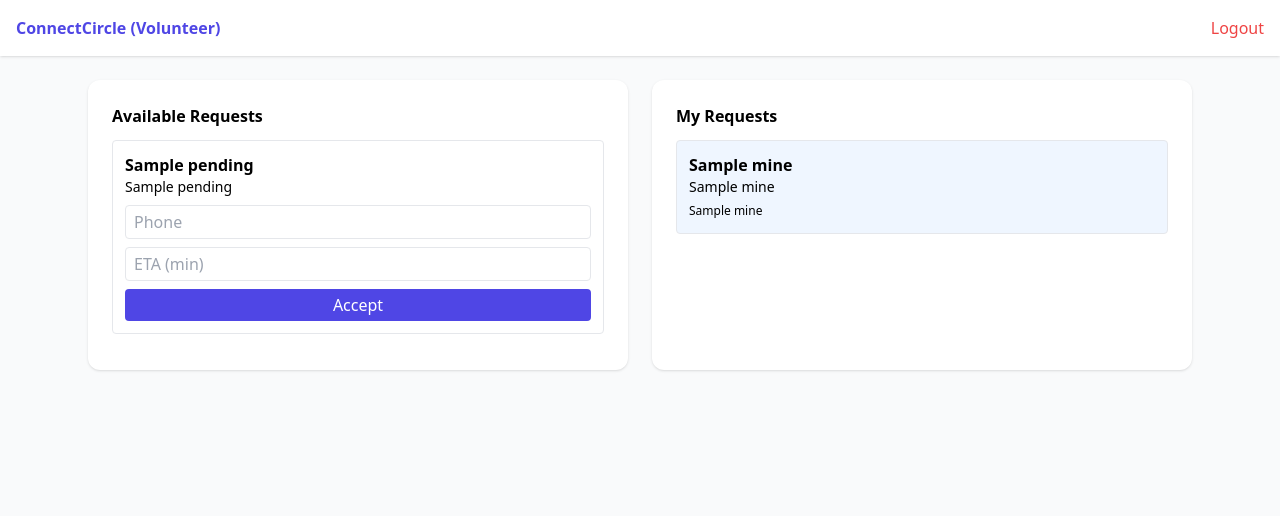
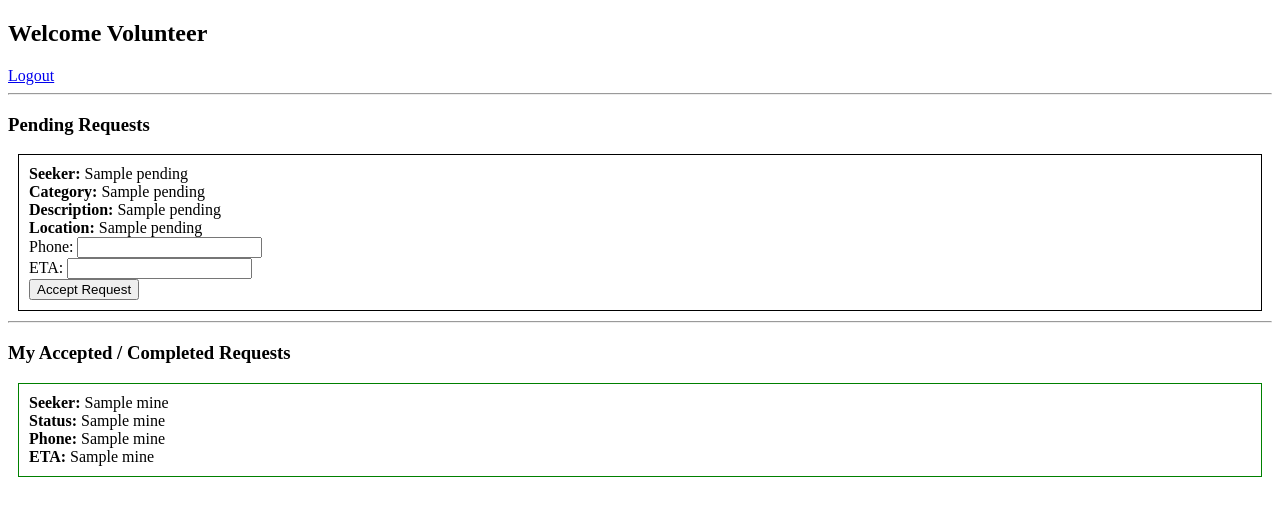
Before and after one commit to PriyankaSrvce/ConnectCircle, a Flask app: template templates/volunteer.html in a window 1280 px wide. Shown: the top 516 px of the page. Run offline with Flask 3, Linux system fonts and the light colour scheme; the template is opened without the code that fills it: most values are stand-ins (such as "Sample title", 1, 10 or a date in 2020); some libraries are stand-ins or nearby versions.

Commit message:
Final ConnectCircle prototype

```diff
--- a/app.py
+++ b/app.py
@@ -5,31 +5,51 @@ from datetime import datetime
 app = Flask(__name__)
 app.secret_key = "connectcircle"
 
+# ---------- DATABASE ----------
 def db():
     return sqlite3.connect("database.db")
 
 # ---------- AUTH ----------
-@app.route("/", methods=["GET","POST"])
+@app.route("/", methods=["GET", "POST"])
 def login():
     if request.method == "POST":
-        u,p = request.form["username"], request.form["password"]
-        con=db(); cur=con.cursor()
-        cur.execute("SELECT username,role FROM users WHERE username=? AND password=?", (u,p))
-        user=cur.fetchone(); con.close()
+        u = request.form["username"]
+        p = request.form["password"]
+
+        con = db()
+        cur = con.cursor()
+        cur.execute(
+            "SELECT username, role FROM users WHERE username=? AND password=?",
+            (u, p)
+        )
+        user = cur.fetchone()
+        con.close()
+
         if user:
-            session["user"],session["role"]=user
-            return redirect("/seeker" if user[1]=="Seeker" else "/volunteer")
+            session["user"] = user[0]
+            session["role"] = user[1]
+            return redirect("/seeker" if user[1] == "Seeker" else "/volunteer")
+
     return render_template("login.html")
 
-@app.route("/signup", methods=["GET","POST"])
+
+@app.route("/signup", methods=["GET", "POST"])
 def signup():
-    if request.method=="POST":
-        con=db(); cur=con.cursor()
-        cur.execute("INSERT INTO users VALUES(NULL,?,?,?)",
-                    (request.form["username"],request.form["password"],request.form["role"]))
-        con.commit(); con.close()
+    if request.method == "POST":
+        con = db()
+        cur = con.cursor()
+        cur.execute(
+            "INSERT INTO users VALUES (NULL, ?, ?, ?)",
+            (request.form["username"],
+             request.form["password"],
+             request.form["role"])
+        )
+        con.commit()
+        con.close()
         return redirect("/")
+
     return render_template("signup.html")
+
 
 @app.route("/logout")
 def logout():
@@ -38,104 +58,166 @@ def logout():
 
 # ---------- EMERGENCY CLASSIFIER ----------
 def classify(category, description):
-    score=0; reasons=[]
-    if category in ["Medical","Safety","Mobility"]:
-        score+=1; reasons.append("Emergency Category")
+    score = 0
+    reasons = []
 
-    keywords=["urgent","emergency","severe pain","accident","critical",
-              "bleeding","fell down","injured","cant breathe","chest pain","stroke"]
-    hits=sum(bool(re.search(rf"\b{k}\b",description.lower())) for k in keywords)
-    if hits>=2:
-        score+=1; reasons.append(f"{hits} Urgent Keywords")
+    if category in ["Medical", "Safety", "Mobility"]:
+        score += 1
+        reasons.append("Emergency Category")
 
-    con=db(); cur=con.cursor()
+    keywords = [
+        "urgent", "emergency", "accident", "bleeding",
+        "severe pain", "critical", "injured", "fell down",
+        "cant breathe", "chest pain", "stroke"
+    ]
+
+    hits = sum(
+        1 for k in keywords
+        if re.search(rf"\b{k}\b", description.lower())
+    )
+
+    if hits >= 2:
+        score += 1
+        reasons.append(f"{hits} Urgent Keywords")
+
+    con = db()
+    cur = con.cursor()
     cur.execute("SELECT COUNT(*) FROM users WHERE role='Volunteer'")
-    total=cur.fetchone()[0]
+    total = cur.fetchone()[0]
+
     cur.execute("SELECT COUNT(*) FROM requests WHERE status='Accepted'")
-    busy=cur.fetchone()[0]
-    available=max(total-busy,0)
-    if available==0:
-        score+=1; reasons.append("No Volunteers Available")
+    busy = cur.fetchone()[0]
     con.close()
 
-    return score>0, ", ".join(reasons)
+    if total - busy <= 0:
+        score += 1
+        reasons.append("No Volunteers Available")
+
+    return score > 0, ", ".join(reasons)
 
 # ---------- SEEKER ----------
-@app.route("/seeker", methods=["GET","POST"])
+@app.route("/seeker", methods=["GET", "POST"])
 def seeker():
-    if session.get("role")!="Seeker": return redirect("/")
-    con=db(); cur=con.cursor()
+    if session.get("role") != "Seeker":
+        return redirect("/")
 
-    if request.method=="POST":
-        emergency,reasons=classify(
+    con = db()
+    cur = con.cursor()
+
+    if request.method == "POST":
+        emergency, reasons = classify(
             request.form["category"],
             request.form["description"]
         )
+
         cur.execute("""
-        INSERT INTO requests VALUES
-        (NULL,?,?,?,?,?,'Pending',NULL,NULL,NULL,NULL,NULL,0,?,?)
-        """,(session["user"],
-             request.form["category"],
-             request.form["description"],
-             request.form["location"],
-             1 if emergency else 0,
-             datetime.now().strftime("%Y-%m-%d %H:%M"),
-             reasons))
+            INSERT INTO requests VALUES
+            (NULL,?,?,?,?,?,'Pending',NULL,NULL,NULL,NULL,NULL,0,?,?)
+        """, (
+            session["user"],
+            request.form["category"],
+            request.form["description"],
+            request.form["location"],
+            1 if emergency else 0,
+            datetime.now().strftime("%Y-%m-%d %H:%M"),
+            reasons
+        ))
         con.commit()
 
-    cur.execute("SELECT * FROM requests WHERE seeker=?", (session["user"],))
-    data=cur.fetchall(); con.close()
+    cur.execute(
+        "SELECT * FROM requests WHERE seeker=?",
+        (session["user"],)
+    )
+    data = cur.fetchall()
+    con.close()
+
     return render_template("seeker.html", requests=data)
+
 
 @app.route("/rate", methods=["POST"])
 def rate():
-    con=db(); cur=con.cursor()
+    con = db()
+    cur = con.cursor()
+
     cur.execute("""
-    UPDATE requests SET rating=?,feedback=?,rated=1
-    WHERE id=? AND seeker=?
-    """,(request.form["rating"],request.form["feedback"],
-         request.form["id"],session["user"]))
-    con.commit(); con.close()
+        UPDATE requests
+        SET rating=?, feedback=?, rated=1
+        WHERE id=? AND seeker=?
+    """, (
+        request.form["rating"],
+        request.form["feedback"],
+        request.form["id"],
+        session["user"]
+    ))
+
+    con.commit()
+    con.close()
     return redirect("/seeker")
 
 # ---------- VOLUNTEER ----------
-@app.route("/volunteer", methods=["GET","POST"])
+@app.route("/volunteer", methods=["GET", "POST"])
 def volunteer():
-    if session.get("role")!="Volunteer": return redirect("/")
-    con=db(); cur=con.cursor()
+    if session.get("role") != "Volunteer":
+        return redirect("/")
 
-    if request.method=="POST":
-        if request.form["action"]=="accept":
+    con = db()
+    cur = con.cursor()
+
+    if request.method == "POST":
+        action = request.form.get("action")
+
+        if action == "accept":
             cur.execute("""
-            UPDATE requests SET status='Accepted',
-            volunteer=?,phone=?,eta=?
-            WHERE id=?
-            """,(session["user"],
-                 request.form["phone"],
-                 request.form["eta"],
-                 request.form["id"]))
-        elif request.form["action"]=="complete":
+                UPDATE requests
+                SET status='Accepted',
+                    volunteer=?,
+                    phone=?,
+                    eta=?
+                WHERE id=?
+            """, (
+                session["user"],
+                request.form["phone"],
+                request.form["eta"],
+                request.form["id"]
+            ))
+
+        elif action == "complete":
             cur.execute("""
-            UPDATE requests SET status='Completed'
-            WHERE id=? AND volunteer=?
-            """,(request.form["id"],session["user"]))
+                UPDATE requests
+                SET status='Completed'
+                WHERE id=? AND volunteer=?
+            """, (
+                request.form["id"],
+                session["user"]
+            ))
+
         con.commit()
 
+    # Pending requests (Priority Queue)
     cur.execute("SELECT * FROM requests WHERE status='Pending'")
-    pending=cur.fetchall()
+    pending_raw = cur.fetchall()
 
-    pq=[]
-    for r in pending:
-        heapq.heappush(pq,(-r[5],r))   # explicit PQ
+    pq = []
+    for r in pending_raw:
+        heapq.heappush(pq, (-r[5], r))  # priority DESC
 
-    ordered=[heapq.heappop(pq)[1] for _ in range(len(pq))]
+    pending = [heapq.heappop(pq)[1] for _ in range(len(pq))]
 
-    cur.execute("SELECT * FROM requests WHERE volunteer=?", (session["user"],))
-    mine=cur.fetchall(); con.close()
+    # Accepted / Completed by this volunteer
+    cur.execute(
+        "SELECT * FROM requests WHERE volunteer=?",
+        (session["user"],)
+    )
+    mine = cur.fetchall()
 
-    return render_template("volunteer.html",
-                           pending=ordered,
-                           mine=mine)
+    con.close()
 
-if __name__=="__main__":
+    return render_template(
+        "volunteer.html",
+        pending=pending,
+        mine=mine
+    )
+
+# ---------- RUN ----------
+if __name__ == "__main__":
     app.run(debug=True)
--- a/templates/volunteer.html
+++ b/templates/volunteer.html
@@ -1,58 +1,72 @@
 <!DOCTYPE html>
 <html>
 <head>
-  <title>Volunteer Dashboard</title>
-  <script src="https://cdn.tailwindcss.com"></script>
+    <title>Volunteer Dashboard</title>
 </head>
-<body class="bg-gray-50">
+<body>
+<h2>Welcome Volunteer</h2>
+<a href="/logout">Logout</a>
 
-<nav class="bg-white shadow p-4 flex justify-between">
-  <h1 class="font-bold text-indigo-600">ConnectCircle (Volunteer)</h1>
-  <a href="/logout" class="text-red-500">Logout</a>
-</nav>
+<hr>
 
-<div class="max-w-6xl mx-auto p-6 grid md:grid-cols-2 gap-6">
+<h3>Pending Requests</h3>
 
-<!-- AVAILABLE REQUESTS -->
-<div class="bg-white p-6 rounded-xl shadow">
-  <h2 class="font-bold mb-3">Available Requests</h2>
+{% for r in pending %}
+<div style="border:1px solid black; padding:10px; margin:10px;">
+    <b>Seeker:</b> {{ r[1] }} <br>
+    <b>Category:</b> {{ r[2] }} <br>
+    <b>Description:</b> {{ r[3] }} <br>
+    <b>Location:</b> {{ r[4] }} <br>
 
-  {% for r in pending %}
-  <form method="POST" class="border p-3 mb-3 rounded">
-    <b>{{ r[2] }}</b>
     {% if r[5] == 1 %}
-      <span class="text-red-600 text-xs ml-2">EMERGENCY</span>
+        <span style="color:red;"><b>EMERGENCY</b></span><br>
+        <small>Reason: {{ r[13] }}</small><br>
     {% endif %}
-    <p class="text-sm">{{ r[3] }}</p>
 
-    <input type="hidden" name="id" value="{{ r[0] }}">
+    <form method="POST">
+        <input type="hidden" name="action" value="accept">
+        <input type="hidden" name="id" value="{{ r[0] }}">
 
-    <input name="phone" placeholder="Phone"
-      class="w-full border mt-2 px-2 py-1 rounded">
+        Phone:
+        <input type="text" name="phone" required><br>
 
-    <input name="eta" placeholder="ETA (min)"
-      class="w-full border mt-2 px-2 py-1 rounded">
+        ETA:
+        <input type="text" name="eta" required><br>
 
-    <button class="mt-2 w-full bg-indigo-600 text-white py-1 rounded">
-      Accept
-    </button>
-  </form>
-  {% endfor %}
+        <button type="submit">Accept Request</button>
+    </form>
 </div>
+{% else %}
+<p>No pending requests.</p>
+{% endfor %}
 
-<!-- MY REQUESTS -->
-<div class="bg-white p-6 rounded-xl shadow">
-  <h2 class="font-bold mb-3">My Requests</h2>
+<hr>
 
-  {% for r in mine %}
-  <div class="border p-3 mb-2 rounded bg-blue-50">
-    <b>{{ r[2] }}</b>
-    <p class="text-sm">{{ r[3] }}</p>
-    <span class="text-xs">{{ r[6] }}</span>
-  </div>
-  {% endfor %}
+<h3>My Accepted / Completed Requests</h3>
+
+{% for r in mine %}
+<div style="border:1px solid green; padding:10px; margin:10px;">
+    <b>Seeker:</b> {{ r[1] }} <br>
+    <b>Status:</b> {{ r[6] }} <br>
+    <b>Phone:</b> {{ r[8] }} <br>
+    <b>ETA:</b> {{ r[9] }} <br>
+
+    {% if r[6] == "Accepted" %}
+    <form method="POST">
+        <input type="hidden" name="action" value="complete">
+        <input type="hidden" name="id" value="{{ r[0] }}">
+        <button type="submit">Mark as Completed</button>
+    </form>
+    {% endif %}
+
+    {% if r[6] == "Completed" and r[12] == 1 %}
+        <p><b>Rating:</b> {{ r[10] }}/5</p>
+        <p><b>Feedback:</b> {{ r[11] }}</p>
+    {% endif %}
 </div>
+{% else %}
+<p>No accepted requests yet.</p>
+{% endfor %}
 
-</div>
 </body>
 </html>
```
Also changed, not shown: database.db (added).
